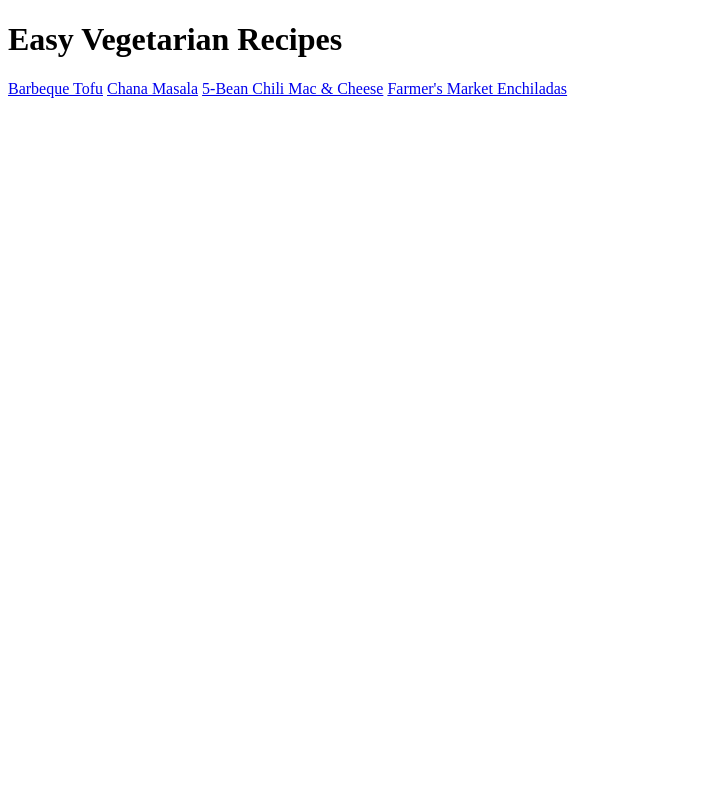
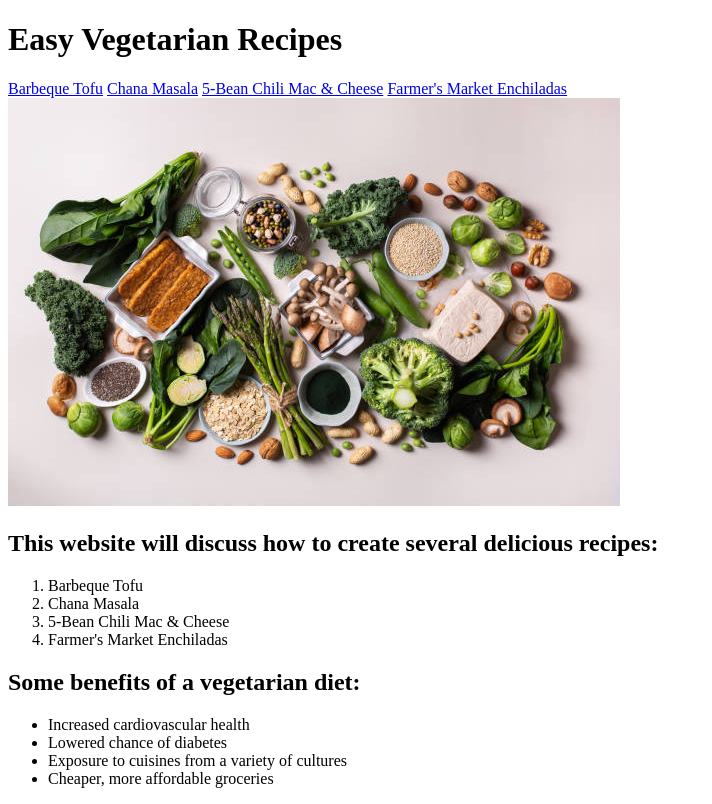
Before and after one commit to baumjessi/odin-recipes, a plain HTML site: page index.html in a window 1280 px wide. Shown: the whole page, without its empty margins (0-712 px from the left). Drawn offline with Linux system fonts and the light colour scheme.

Commit message:
add images and links pt 2

```diff
--- a/index.html
+++ b/index.html
@@ -6,11 +6,33 @@
     </head>
 
     <body>
+        <a></a>
         <h1>Easy Vegetarian Recipes</h1>
-        <a href="odin-recipes/bbqtofu.html">Barbeque Tofu</a>
-        <a href="odin-recipes/chanamasala.html">Chana Masala</a>
-        <a href="odin-recipes/chilimac.html">5-Bean Chili Mac & Cheese</a>
-        <a href="odin-recipes/enchiladas.html">Farmer's Market Enchiladas</a>
+        <nav>
+            <a href="./pages/bbqtofu.html" rel="noopener noreferrer">Barbeque Tofu</a>
+            <a href="./pages/chanamasala.html" rel="noopener noreferrer">Chana Masala</a>
+            <a href="./pages/chilimac.html" rel="noopener noreferrer">5-Bean Chili Mac & Cheese</a>
+            <a href="./pages/enchiladas.html" rel="noopener noreferrer">Farmer's Market Enchiladas</a>
+        </nav>
+
+        <img src="./images/header-food.jpg">
+
+        <h2>This website will discuss how to create several delicious recipes:</h2>
+
+        <ol>
+            <li>Barbeque Tofu</li>
+            <li>Chana Masala</li>
+            <li>5-Bean Chili Mac & Cheese</li>
+            <li>Farmer's Market Enchiladas</li>
+        </ol>
+
+        <h2>Some benefits of a vegetarian diet:</h2>
+        <ul>
+            <li>Increased cardiovascular health</li>
+            <li>Lowered chance of diabetes</li>
+            <li>Exposure to cuisines from a variety of cultures</li>
+            <li>Cheaper, more affordable groceries</li>
+        </ul>
     </body>
 
 </html>
```
Also changed, not shown: bbqtofu.html (deleted), chanamasala.html (deleted), chilimac.html (deleted), enchiladas.html (deleted).
